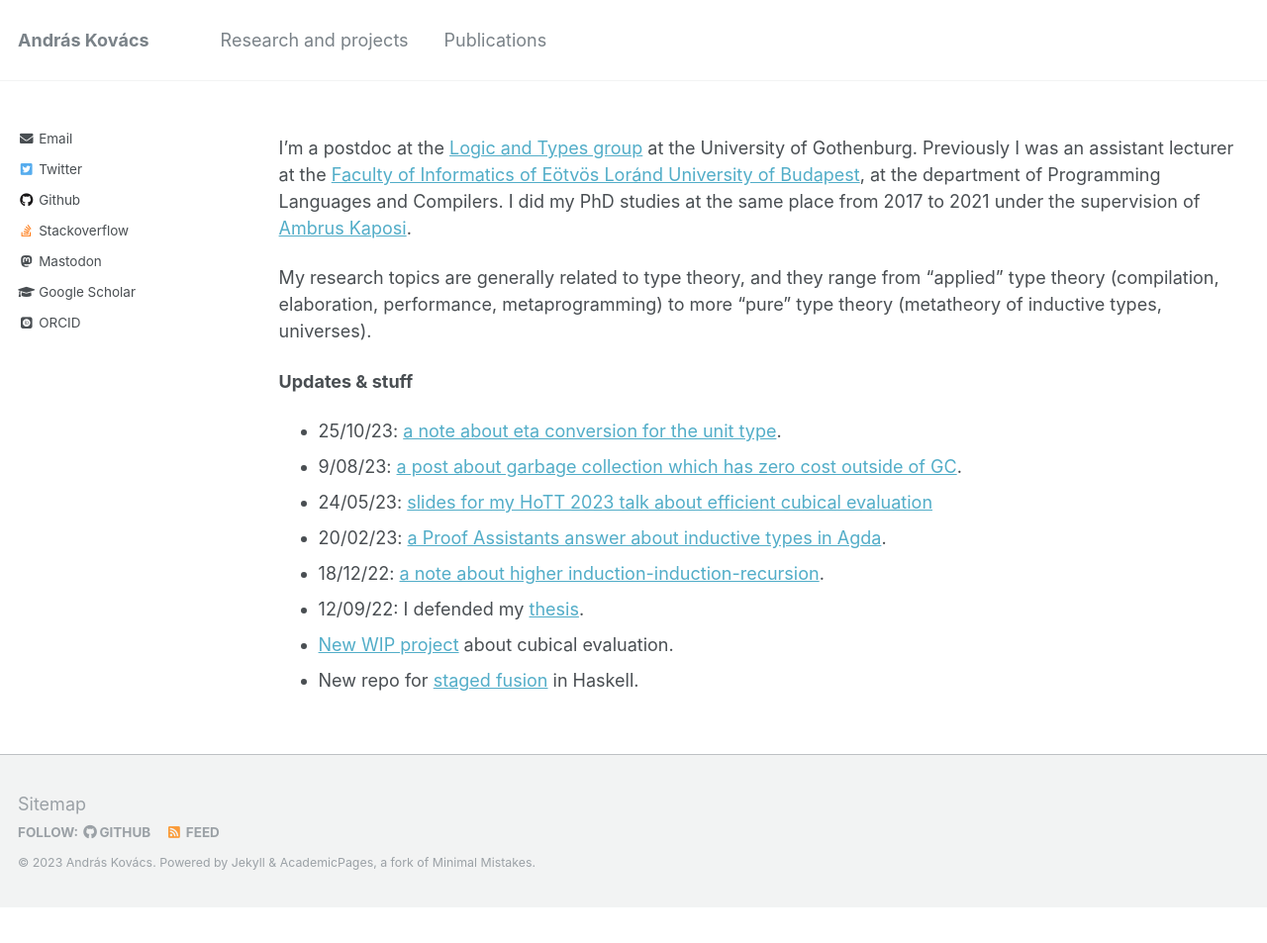
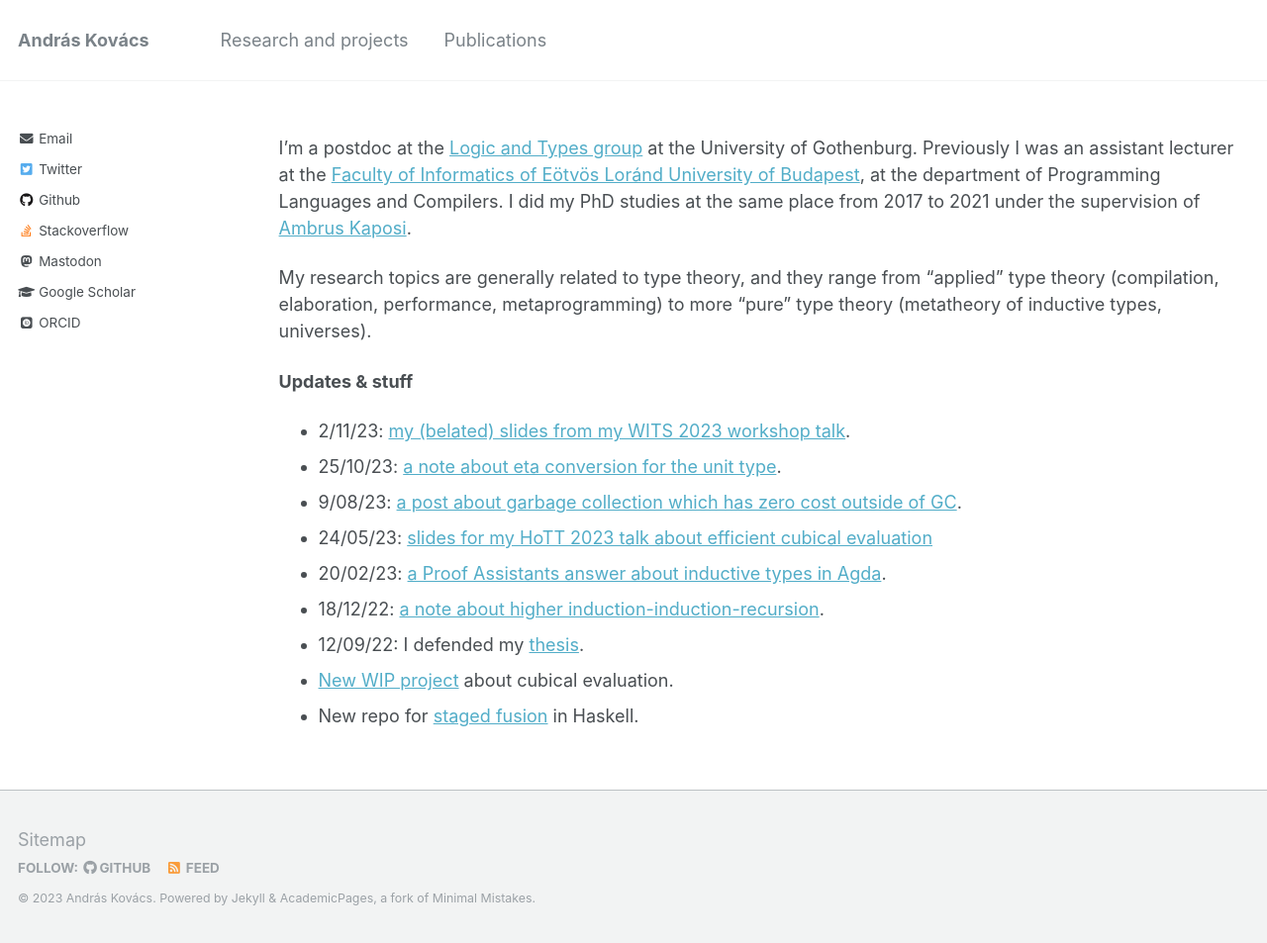
Before and after one commit to AndrasKovacs/AndrasKovacs.github.io, a Jekyll site: the page built from _pages/about.md, in a window 1280 px wide. Shown: the whole page at 99% size. Built offline with Jekyll 4.4.1, drawn with Linux system fonts in a browser that asks for light colours; some web fonts are replaced; before the commit the page ends 917 px from its top, so only the background shows below that.

Commit message:
Add WITS 23 slides

```diff
--- a/_pages/about.md
+++ b/_pages/about.md
@@ -22,6 +22,7 @@ to more "pure" type theory (metatheory of inductive types, universes).
 
 **Updates & stuff**
 
+- 2/11/23: [my (belated) slides from my WITS 2023 workshop talk](pdfs/wits23prez.pdf).
 - 25/10/23: [a note about eta conversion for the unit type](https://gist.github.com/AndrasKovacs/f268c0311437f7a8759d5bac57495f8b).
 - 9/08/23: [a post about garbage collection which has zero cost outside of GC](https://gist.github.com/AndrasKovacs/fc9e20b0976b7e236b5899fde8f5c95d).
 - 24/05/23: [slides for my HoTT 2023 talk about efficient cubical evaluation](pdfs/hott23prez.pdf)
```
Also changed, not shown: 1 other file.
